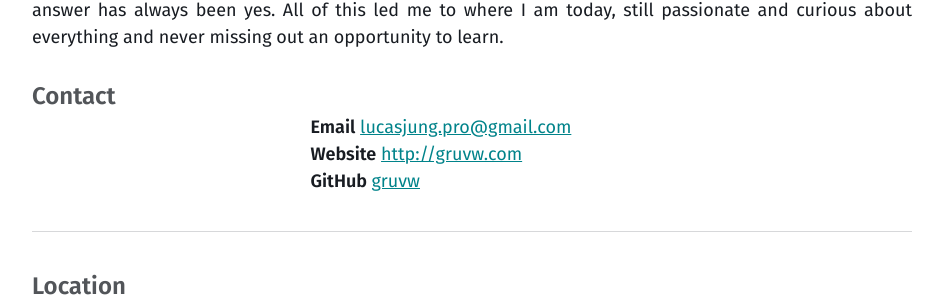
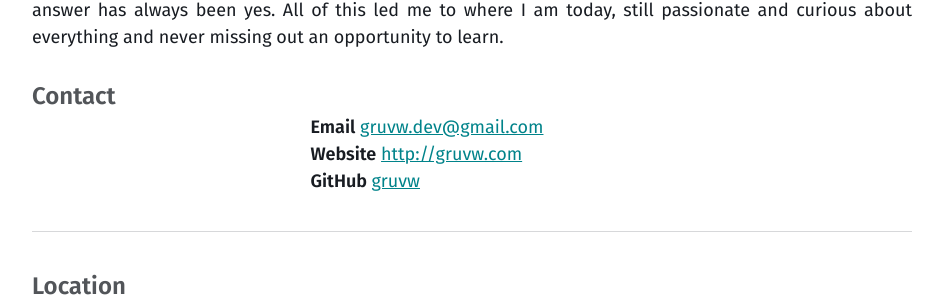
Before and after one commit to gruvw/portfolio, a Jekyll site: the page built from resume.md, in a window 1280 px wide and 900 px high, scrolled down 357 px. Shown: the part 144-451 px from the top of the window, without its empty margins (40-983 px from the left). Built offline with Jekyll 4.4.1, drawn with Linux system fonts in a browser that asks for light colours.

Commit message:
small changes

```diff
--- a/_config.yml
+++ b/_config.yml
@@ -16,7 +16,7 @@
 lang: en-US
 title: Gruvw
 email: gruvw.dev@gmail.com
-description: ""
+description: "Developer projects website"
 baseurl: "" # the optional subpath of your site, e.g. "/blog"
 url: "https://gruvw.com" # the base hostname & protocol for your site e.g. "https://mmistakes.github.io"
 author:
--- a/_data/cv.json
+++ b/_data/cv.json
@@ -3,7 +3,7 @@
         "name": "Lucas Jung",
         "label": "Developer",
         "picture": "https://avatars1.githubusercontent.com/u/63407038?s=460&u=58879e919dd2613767be454455528db0e469f89b&v=4",
-        "email": "lucasjung.pro@gmail.com",
+        "email": "gruvw.dev@gmail.com",
         "website": "http://gruvw.com",
         "summary": "Also know as Gruvw, I was born in 2002 in Switzerland. I started to learn how to code at the age of 10. Since then, I have fallen in love with programming and Computer Science in general. I learned almost everything that I know about programmation by myself and I have had, since the beginning, a 'practice to learn' policy. Therefore I make lots of projects here and there in order to put theory into practice.  I also try to have as much professional experiences as I can in order to know if I really want to do this as a job and for now the answer has always been yes. All of this led me to where I am today, still passionate and curious about everything and never missing out an opportunity to learn.",
         "location": {
```
